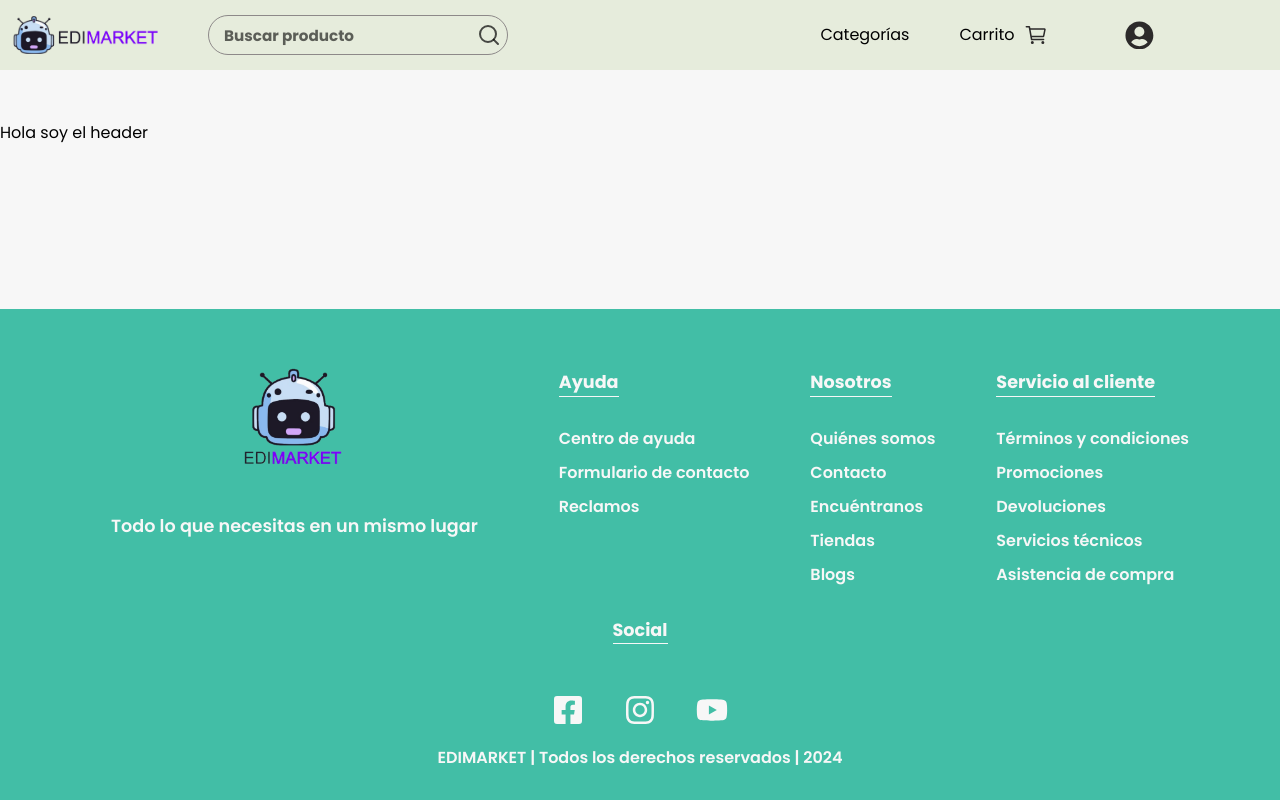
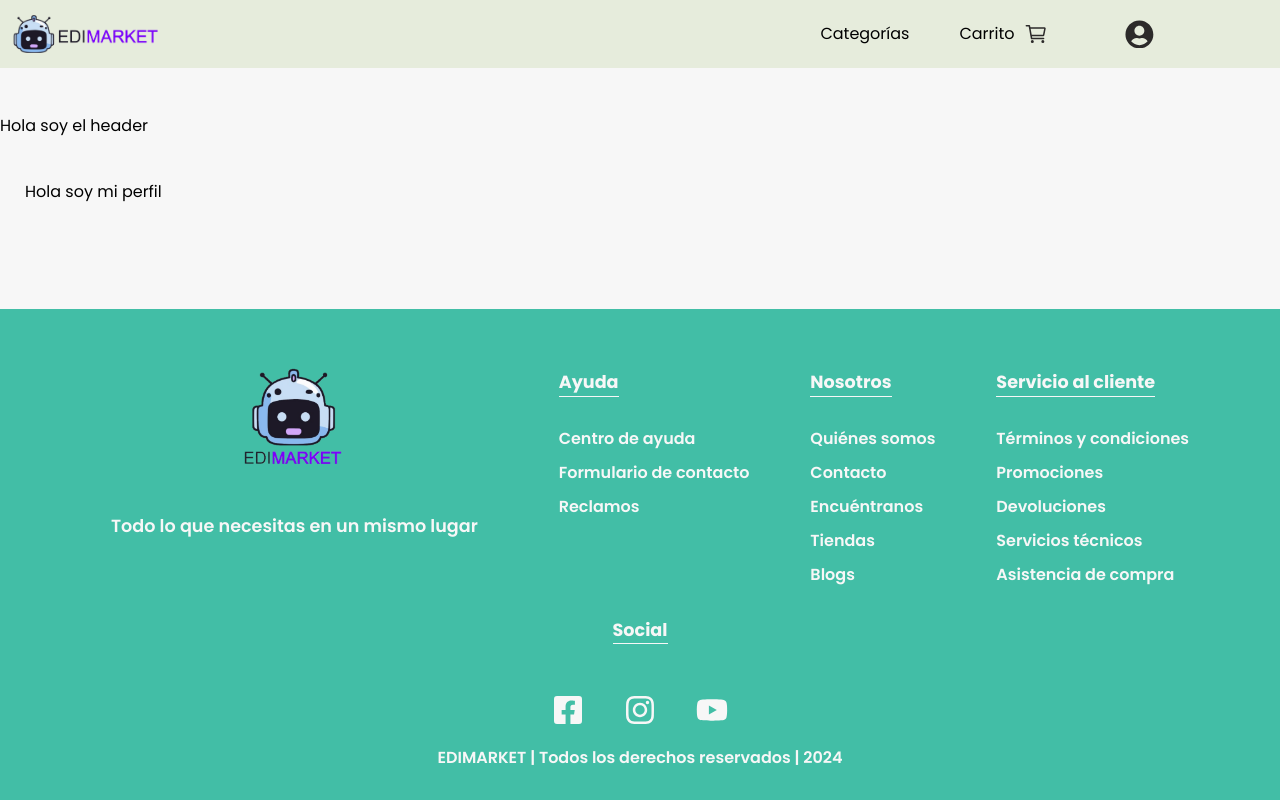
Before and after one commit to SebastianHernandez0/edimarket-2, a React (Vite) app in the folder Frontend/: page /miperfil in a window 1280 px wide. Built offline with nearby package versions, Linux system fonts and the light colour scheme.

Commit message:
Creando vista mi perfil

```diff
--- a/Frontend/src/App.jsx
+++ b/Frontend/src/App.jsx
@@ -13,6 +13,7 @@ import { ProductList } from "./pages/productList/ProductList.jsx";
 import { Favorites } from "./pages/favorites/Favorites.jsx";
 import { useContext } from "react";
 import { UserContext } from "./context/UserContext.jsx";
+import { MiPerfil } from "./pages/miPerfil/MiPerfil.jsx";
 
 function App() {
   const { userToken } = useContext(UserContext);
@@ -36,6 +37,10 @@ function App() {
         <Route
           path="/favorites"
           element={userToken ? <Favorites /> : <Navigate to="/sing-in" />}
+        />{" "}
+        <Route
+          path="/miperfil"
+          element={userToken ? <MiPerfil /> : <Navigate to="/sing-in" />}
         />
       </Routes>
       <CarritoModal />
--- a/Frontend/src/components/navbar/Navbar.jsx
+++ b/Frontend/src/components/navbar/Navbar.jsx
@@ -34,6 +34,7 @@ export function Navbar() {
   useEffect(() => {
     if (navigate) {
       setOpenPerfilMenu(false);
+      setOpenSearchBar(false);
     }
   }, [navigate]);
 
@@ -158,7 +159,7 @@ export function Navbar() {
                 perfilButtonRef={perfilButtonRef}
               >
                 <div className="navbar__user__menu bg-gray-50 shadow-md">
-                  <NavLink to="" className="navbar__user__menu__link">
+                  <NavLink to="miperfil" className="navbar__user__menu__link">
                     Mi perfil
                   </NavLink>
                   <NavLink to="" className="navbar__user__menu__link">
--- /dev/null
+++ b/Frontend/src/pages/miPerfil/MiPerfil.jsx
@@ -0,0 +1,9 @@
+import "../miPerfil/miPerfil.css";
+
+export function MiPerfil() {
+  return (
+    <section className="miperfil__container">
+      <h1>Hola soy mi perfil</h1>
+    </section>
+  );
+}
--- /dev/null
+++ b/Frontend/src/pages/miPerfil/miPerfil.css
@@ -0,0 +1,7 @@
+.miperfil__container {
+  grid-area: home;
+  padding: 25px;
+  margin: 0 auto;
+  width: 100%;
+  max-width: 1400px;
+}
```
